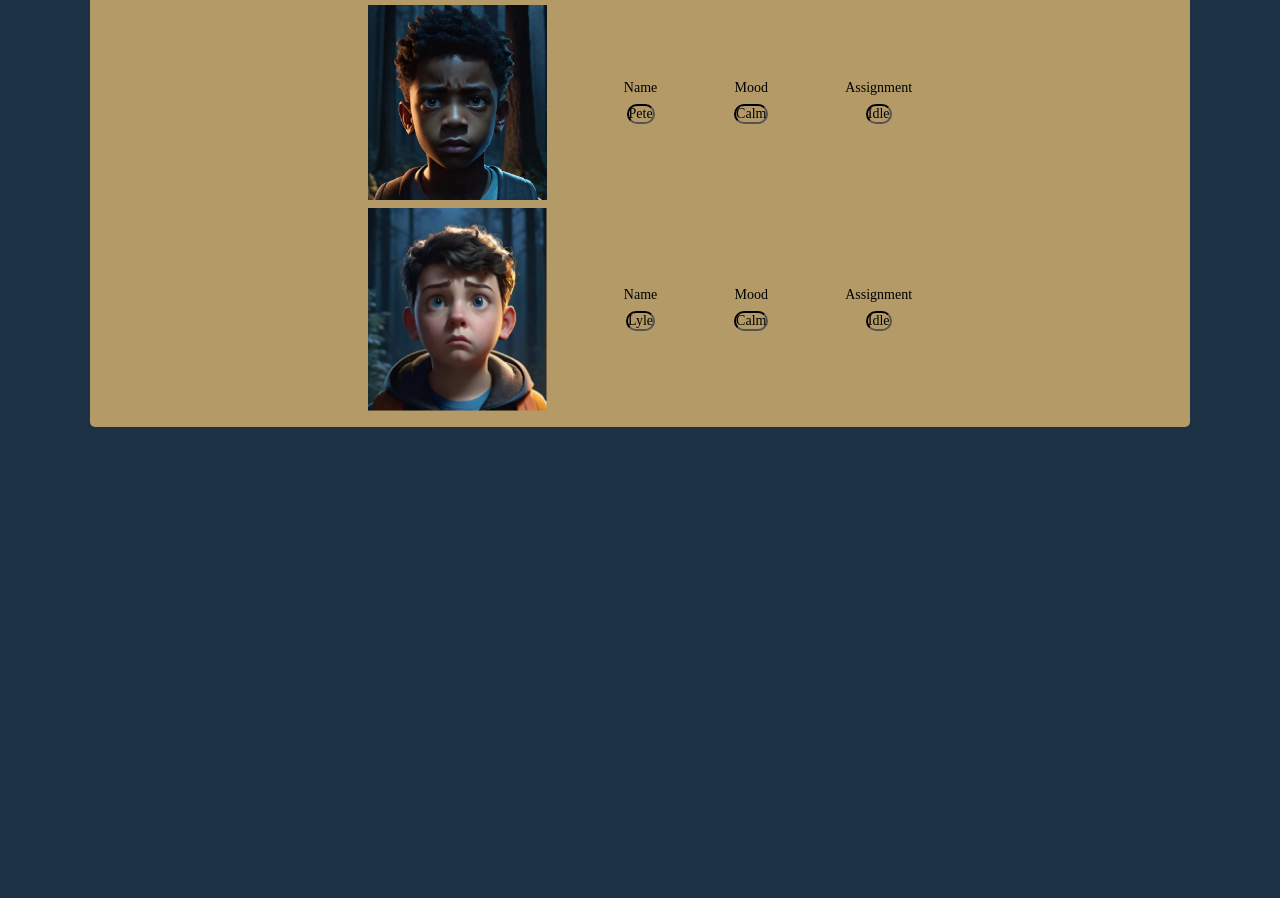
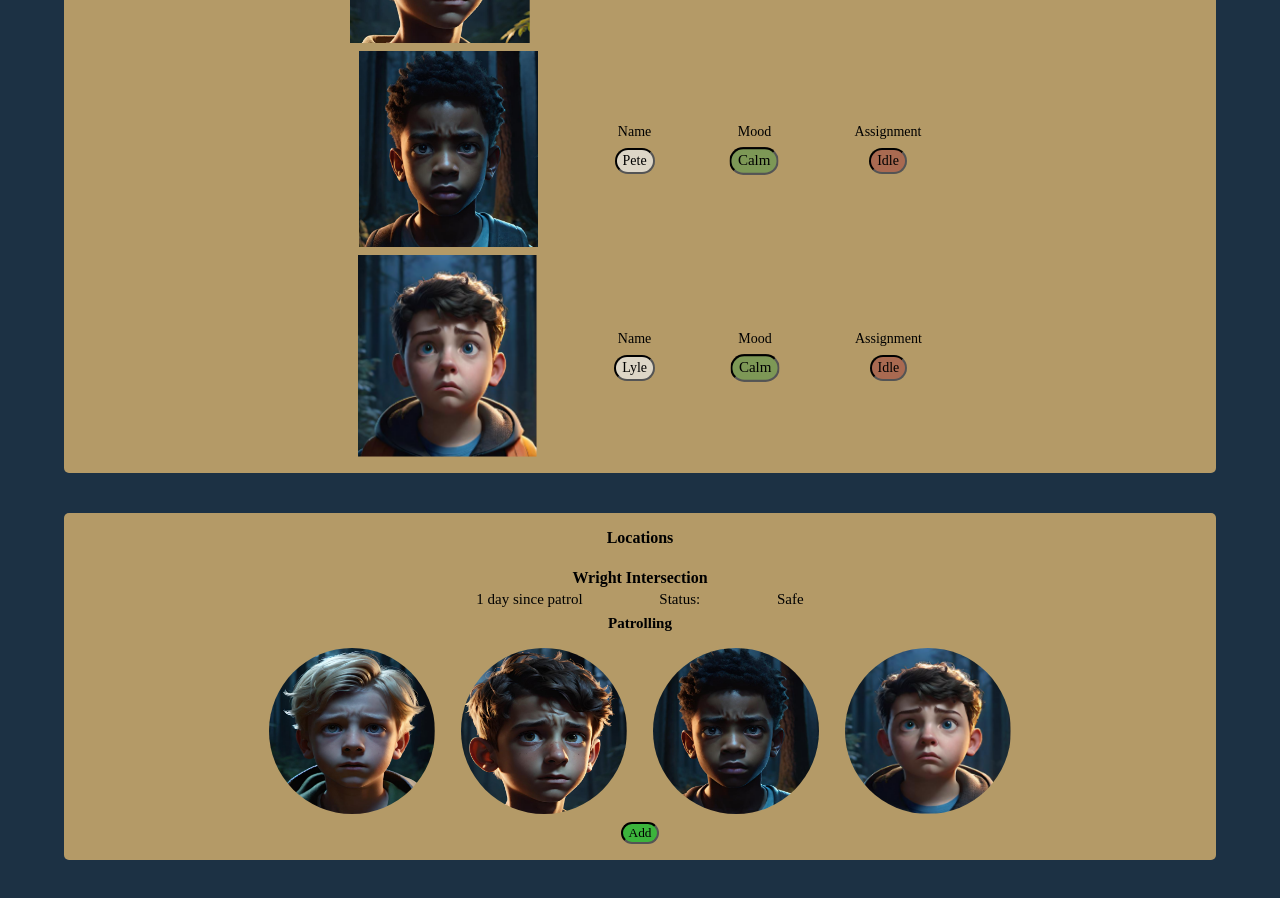
Before and after one commit to NeilBr87/Unnamed-game-project, a React app: page / in a window 1280 px wide. Shown: the part 1646-2544 px from the top of the page. Before the commit the page ends 2113 px from the top, so only its background shows below. Built offline with nearby package versions, Linux system fonts and the light colour scheme; a web font is replaced by a local one.

Commit message:
Locations

```diff
--- a/src/Components/Activities/index.js
+++ b/src/Components/Activities/index.js
@@ -1,9 +1,49 @@
-import React from 'react';
+import { useState } from 'react';
+import Bobby from '../Crew/Bobby.png'
+import Johnny from '../Crew/Johnny.png'
+import Pete from '../Crew/Pete.png'
+import Lyle from '../Crew/Lyle.png'
+import './style.css'
+export default function Crew() {
 
-export default function Activities() {
+    const [wrightAdd, setWrightAdd] = useState(false)
+
+    function openWright() {
+        setWrightAdd(!wrightAdd)
+    }
+
     return (
-        <div>
-            <h4>Activities</h4>
+        <div id="crewBox">
+            <h4 style={{paddingTop: '2vh'}}>Locations</h4>
+
+            {/* Copyline */}
+            <div className="column">
+                <h4 style={{marginTop: '0vh', fontSize: '16px'}}>Wright Intersection</h4>
+                <div className="row" style={{marginTop: '-5vh'}}>
+                    <p>1 day since patrol</p>
+                    <p>Status:</p>
+                    <p>Safe</p>
+                </div>
+                <p style={{marginTop: '-2vh', marginBottom: '0vh', fontWeight: 'bold'}}>Patrolling</p>
+                <div className="row" style={{gap: '2vw'}}>
+                    <img className="patrollers" src={Bobby} alt="patrol"></img>
+                    <img className="patrollers" src={Johnny} alt="patrol"></img>
+                    <img className="patrollers" src={Pete} alt="patrol"></img>
+                    <img className="patrollers" src={Lyle} alt="patrol"></img>
+                </div>
+                <button onClick={openWright} className="addButton">Add</button>
+                {wrightAdd && (
+                <div className="row" style={{gap: '2vw'}}>
+                    <img className="patrollers" src={Bobby} alt="patrol"></img>
+                    <img className="patrollers" src={Johnny} alt="patrol"></img>
+                    <img className="patrollers" src={Pete} alt="patrol"></img>
+                    <img className="patrollers" src={Lyle} alt="patrol"></img>
+                    <p className="xOut">X</p>
+                </div>)}
+            </div>
+        {/* /Copyline */}
+
+
         </div>
     )
 }
--- /dev/null
+++ b/src/Components/Activities/style.css
@@ -0,0 +1,31 @@
+@import url('https://fonts.googleapis.com/css2?family=Edu+NSW+ACT+Foundation:wght@400..700&family=Gloria+Hallelujah&family=Lacquer&family=Shadows+Into+Light&family=Walter+Turncoat&display=swap');
+
+
+p {
+    font-size: 15px;
+}
+
+.addButton {
+    background-color: rgb(60, 180, 60);
+    color: black;
+    font-family: "Walter Turncoat", cursive;
+    border: 2px inset black;
+    border-radius: 25px;
+}
+
+.patrollers {
+    width: 13vw;
+    height: 13vw;
+    border-radius: 50%;
+}
+
+.xOut {
+    width: 11vw;
+    height: 11vw;
+    border-radius: 50%;
+    background-color: black;
+    display: flex;
+    justify-content: center;
+    align-items: center;
+    color: white;
+}
--- a/src/Components/App/App.js
+++ b/src/Components/App/App.js
@@ -1,10 +1,10 @@
 import './App.css';
-import Container from '../Container';
+import OuterContainer from '../OuterContainer';
 
 function App() {
   return (
     <div className="App">
-      <Container />
+      <OuterContainer />
     </div>
   );
 }
--- a/src/Components/Container/index.js
+++ b/src/Components/Container/index.js
@@ -2,15 +2,18 @@ import React from 'react';
 import Header from '../Header';
 import Map from './Map.JPG';
 import Crew from '../Crew'
+import Activities from '../Activities';
 import './style.css'
 export default function Container() {
 
     return (
         <div id="container">
             <Header />
-            <img src={Map} alt="Map of Havenwood" style={{width: '86vw', marginTop: '2vh', borderRadius: '5px', border: '4px inset #B49A67'}} />
+            <img id="image" src={Map} alt="Map of Havenwood" style={{width: '90vw', marginTop: '2vh', borderRadius: '5px', border: '3px inset #B49A67'}} />
 
             <Crew />
+
+            <Activities />
 
         </div>
     );
--- a/src/Components/Container/style.css
+++ b/src/Components/Container/style.css
@@ -0,0 +1,2 @@
+#image {
+    box-shadow: rgba(0, 0, 0, 0.35) 0px 5px 15px;}
--- a/src/Components/Crew/index.js
+++ b/src/Components/Crew/index.js
@@ -13,16 +13,16 @@ export default function Crew() {
                 <img className="profile" src={Bobby} alt="bobby"></img>
                 <div className="column">
                     <p className="fields">Name</p>
-                    <p className="items">Bobby</p>
+                    <p className="names">Bobby</p>
                 </div>
                 <div className="column">
                     <p className="fields">Mood</p>
-                    <p className="items">Calm</p>
+                    <p className="calm">Calm</p>
                 </div>
 
                 <div className="column">
                     <p className="fields">Assignment</p>
-                    <p className="items">Idle</p>
+                    <p className="idle">Idle</p>
                 </div>
             </div>
 
@@ -30,16 +30,16 @@ export default function Crew() {
                 <img className="profile" src={Johnny} alt="bobby"></img>
                 <div className="column">
                     <p className="fields">Name</p>
-                    <p className="items">Johnny</p>
+                    <p className="names">Johnny</p>
                 </div>
                 <div className="column">
                     <p className="fields">Mood</p>
-                    <p className="items">Calm</p>
+                    <p className="calm">Calm</p>
                 </div>
 
                 <div className="column">
                     <p className="fields">Assignment</p>
-                    <p className="items">Idle</p>
+                    <p className="idle">Idle</p>
                 </div>
             </div>
 
@@ -47,16 +47,16 @@ export default function Crew() {
                 <img className="profile" src={Pete} alt="bobby"></img>
                 <div className="column">
                     <p className="fields">Name</p>
-                    <p className="items">Pete</p>
+                    <p className="names">Pete</p>
                 </div>
                 <div className="column">
                     <p className="fields">Mood</p>
-                    <p className="items">Calm</p>
+                    <p className="calm">Calm</p>
                 </div>
 
                 <div className="column">
                     <p className="fields">Assignment</p>
-                    <p className="items">Idle</p>
+                    <p className="idle">Idle</p>
                 </div>
             </div>
 
@@ -64,16 +64,16 @@ export default function Crew() {
                 <img className="profile" src={Lyle} alt="bobby"></img>
                 <div className="column">
                     <p className="fields">Name</p>
-                    <p className="items">Lyle</p>
+                    <p className="names">Lyle</p>
                 </div>
                 <div className="column">
                     <p className="fields">Mood</p>
-                    <p className="items">Calm</p>
+                    <p className="calm">Calm</p>
                 </div>
 
                 <div className="column">
                     <p className="fields">Assignment</p>
-                    <p className="items">Idle</p>
+                    <p className="idle">Idle</p>
                 </div>
             </div>
 
--- a/src/Components/Crew/style.css
+++ b/src/Components/Crew/style.css
@@ -20,7 +20,7 @@ body {
 .column {
     display: flex;
     flex-direction: column;
-    justify-content: center;
+    justify-content: first baseline;
     align-items: center;
     gap: 1vh;
 }
@@ -30,18 +30,53 @@ body {
     font-size: 14px;
 }
 
-.items {
+.idle {
     margin: 0 auto;
     font-size: 14px;
     border: 2px inset black;
     border-radius: 25px;
+    padding: 3px 6px 3px 6px;
+    background-color: rgba(160, 60, 60, 0.5)
+}
+
+.names {
+    margin: 0 auto;
+    font-size: 14px;
+    border: 2px inset black;
+    border-radius: 25px;
+    padding: 3px 6px 3px 6px;
+    background-color: rgba(240, 240, 240, 0.7)
+}
+
+.calm {
+    margin: 0 auto;
+    font-size: 14px;
+    border: 2px inset black;
+    border-radius: 25px;
+    padding: 3px 6px 3px 6px;
+    background-color: rgba(70, 150, 70, 0.5);
+    animation: heartbeat 1.1s infinite;
+
+
 }
 
 #crewBox {
     background-color: #B49A67;
-    width: 86vw;
+    width: 90vw;
     margin: 0 auto;
     border-radius: 5px;
     margin-bottom: 5vh;
     padding-bottom: 2vh;
 }
+
+@keyframes heartbeat {
+    0% {
+      transform: scale(1);
+    }
+    50% {
+      transform: scale(1.075);
+    }
+    100% {
+      transform: scale(1);
+    }
+  }
--- /dev/null
+++ b/src/Components/OuterContainer/index.js
@@ -0,0 +1,18 @@
+// import { useState } from 'react';
+import React from 'react'
+import Container from '../Container'
+
+export default function OuterContainer() {
+
+    // Control panel
+
+    // Crew stats
+
+    // const [bobbyMood, setBobbyMood] = useState("calm")
+    // const [johnnyMood, setJohnnyMood] = useState("calm")
+    // const [peteMood, setPeteMood] = useState("calm")
+
+    return (
+        <Container />
+    )
+}
```
